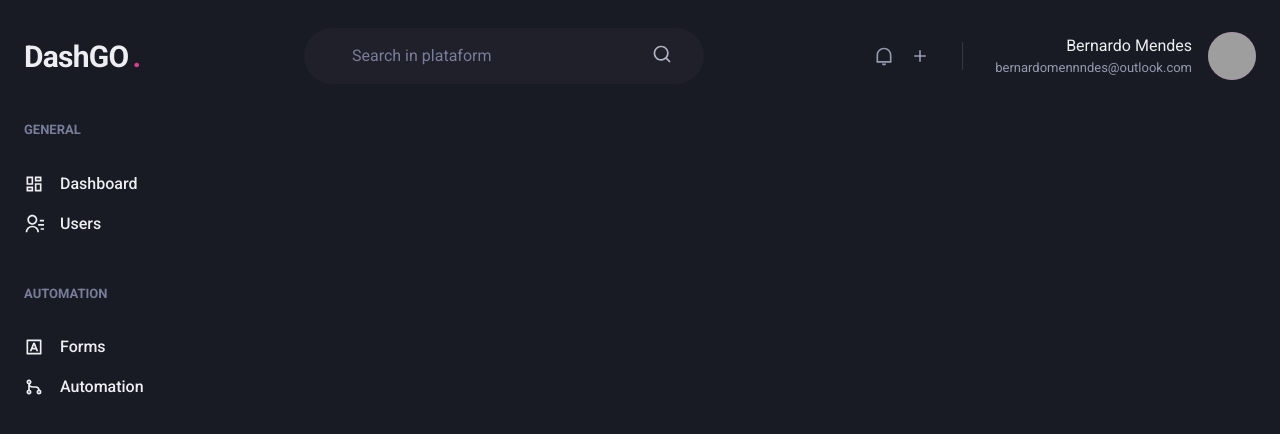
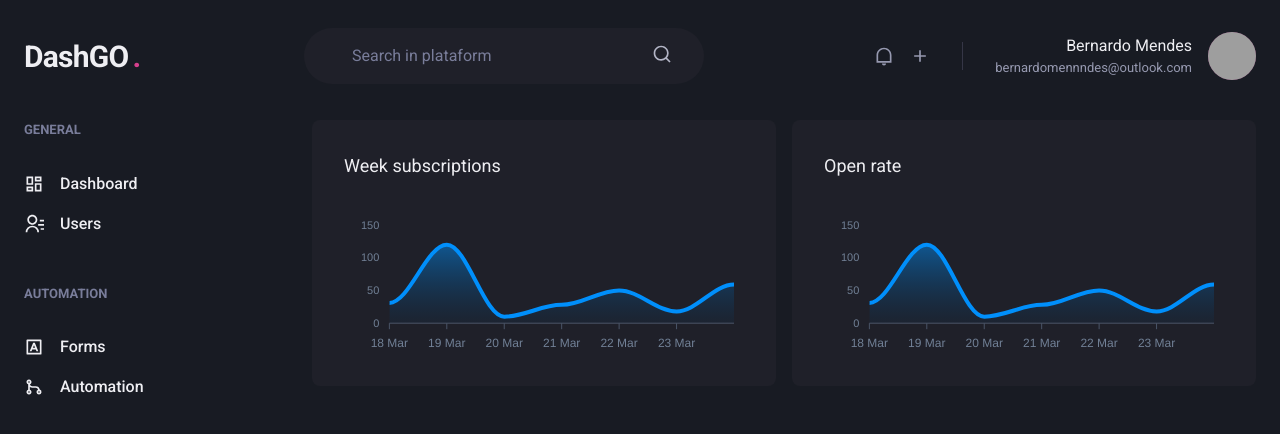
Before and after one commit to Bernardomennndes/dashgo, a Next.js app: page /dashboard in a window 1280 px wide. Shown: the top 434 px of the page. Built offline with nearby package versions, Linux system fonts and the light colour scheme; grey boxes are pictures that could not be loaded.

Commit message:
Pages: Dashboard

```diff
--- a/package.json
+++ b/package.json
@@ -13,9 +13,11 @@
     "@chakra-ui/react": "^1.8.6",
     "@emotion/react": "^11.8.2",
     "@emotion/styled": "^11.8.1",
+    "apexcharts": "^3.33.2",
     "framer-motion": "^6.2.8",
     "next": "12.1.0",
     "react": "17.0.2",
+    "react-apexcharts": "^1.4.0",
     "react-dom": "17.0.2",
     "react-icons": "^4.3.1"
   },
--- a/src/pages/dashboard.tsx
+++ b/src/pages/dashboard.tsx
@@ -1,6 +1,64 @@
-import { Flex } from "@chakra-ui/react";
+import { Box, Flex, SimpleGrid, Text, theme } from "@chakra-ui/react";
 import { Header } from "../components/Header";
 import { Sidebar } from "../components/Sidebar";
+
+import dynamic from 'next/dynamic';
+const Chart = dynamic(() => import('react-apexcharts'), { ssr: false });
+
+const options = {
+    chart: {
+        toolbar: {
+            show: false,
+        },
+        zoom: {
+            enabled: false,
+        },
+        foreColor: theme.colors.gray[500],
+    },
+    grid: {
+        show: false,
+    },
+    dataLabels: {
+        enabled: false,
+    },
+    tooltip: {
+        enabled: false,
+    },
+    xaxis: {
+        type: "datetime",
+        axisBorder: {
+            color: theme.colors.gray[600],
+        },
+        axisTicks: {
+            color: theme.colors.gray[600],
+        },
+        categories: [
+            '2021-03-18T00:00:00.000Z',
+            '2021-03-19T00:00:00.000Z',
+            '2021-03-20T00:00:00.000Z',
+            '2021-03-21T00:00:00.000Z',
+            '2021-03-22T00:00:00.000Z',
+            '2021-03-23T00:00:00.000Z',
+            '2021-03-24T00:00:00.000Z',
+        ]
+    },
+    fill: {
+        opacity: 0.3,
+        type: 'gradient',
+        gradient: {
+            shade: 'dark',
+            opacityFrom: 0.7,
+            opacityTo: 0.3,
+        }
+    }
+};
+
+const series = [
+    {
+        name: 'series1',
+        data: [31, 120, 10, 28, 50, 18, 59]
+    }
+];
 
 export default function Dashboard() {
     return (
@@ -9,6 +67,28 @@ export default function Dashboard() {
 
             <Flex w="100%" my="6" maxWidth={1480} mx="auto" px="6">
                 <Sidebar />
+
+                <SimpleGrid flex="1" gap="4" minChildWidth="320px" alignItems="flex-start">
+                    <Box
+                        p="8"
+                        bg="gray.800"
+                        borderRadius={8}
+                        pb="4"
+                    >
+                        <Text fontSize="lg" mb="4">Week subscriptions</Text>
+                        <Chart type="area" options={options} series={series} height={160} />
+                    </Box>
+
+                    <Box
+                        p="8"
+                        bg="gray.800"
+                        borderRadius={8}
+                        pb="4"
+                    >
+                        <Text fontSize="lg" mb="4">Open rate</Text>
+                        <Chart type="area" options={options} series={series} height={160} />
+                    </Box>
+                </SimpleGrid>
             </Flex>
         </Flex>
     );
```
Also changed, not shown: 1 other file (tests, documents, lock files or other folders).
